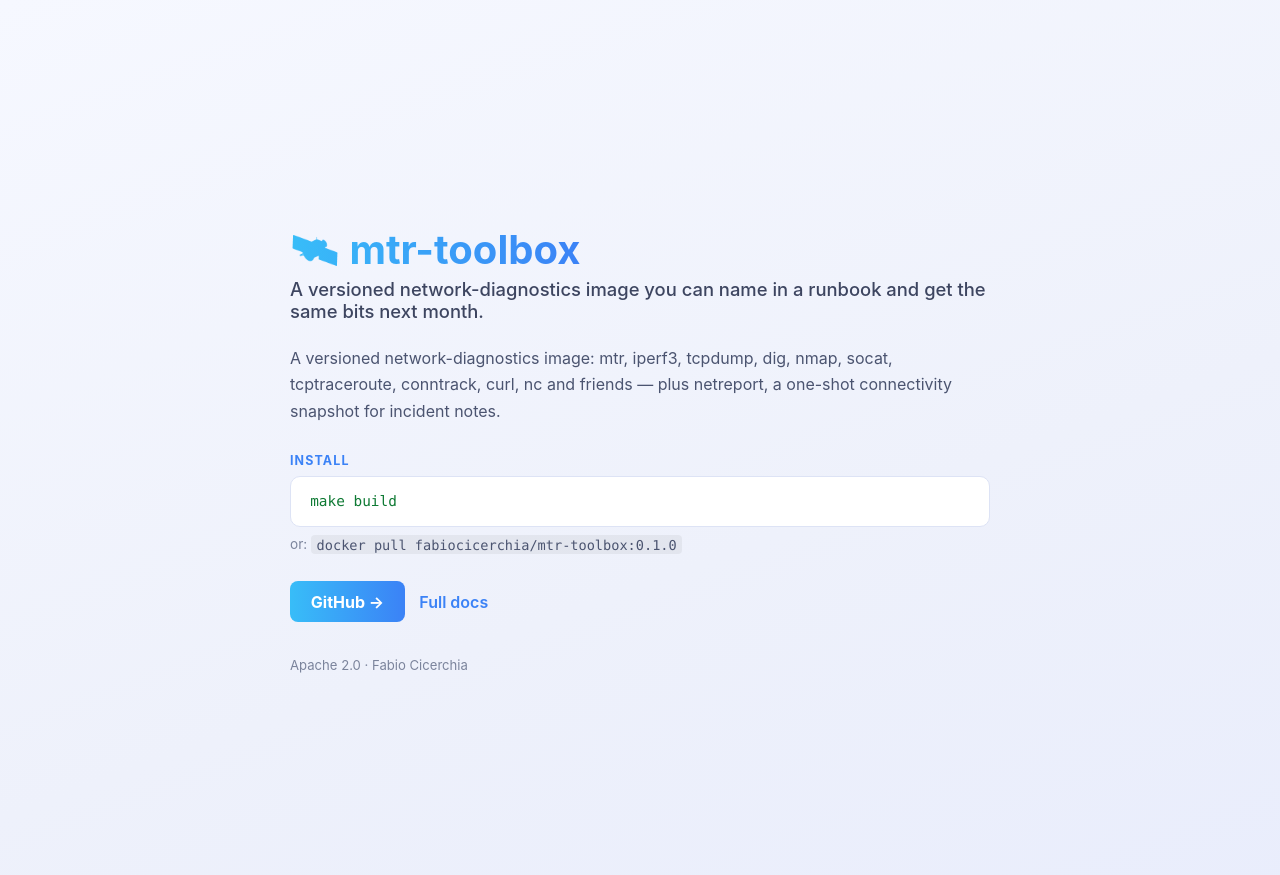
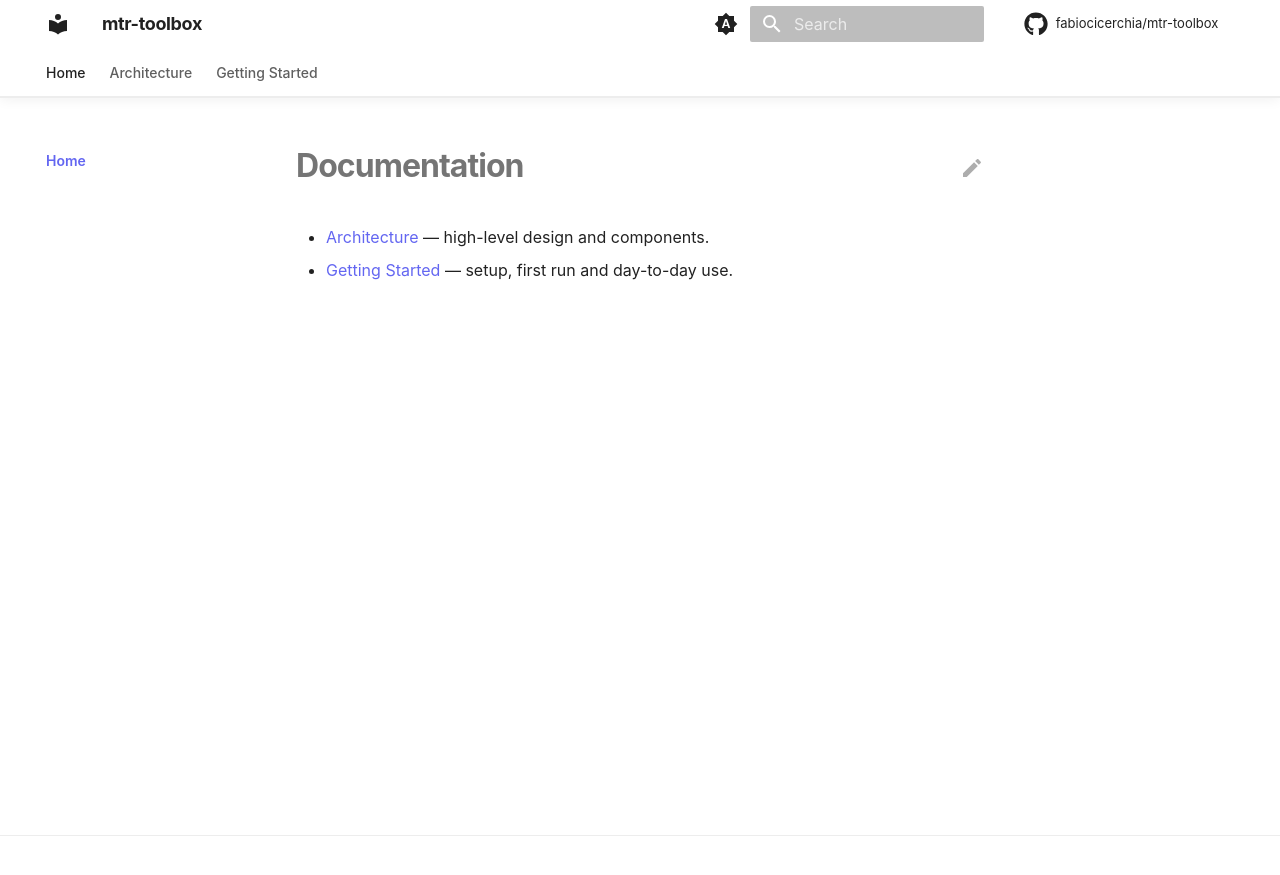
Before and after one commit to fabiocicerchia/mtr-toolbox, an MkDocs documentation site: the page built from docs/README.md, in a window 1280 px wide. Shown: the top 875 px of the page. Built offline with MkDocs 1.6.1 and Material for MkDocs 9.7.7, drawn with Linux system fonts in a browser that asks for light colours; comment, search, counter and statistics services are not loaded.

Commit message:
feat(docs): build the docs site in Actions and drop Read the Docs
This repo's mkdocs.yml has never been rendered: Pages serves main/docs as
a folder, so the site is docs/index.html plus raw markdown, and the doc
pages come back as text/markdown rather than a rendered site.

docs.yml builds it with `mkdocs build --strict` on the pinned toolchain and
deploys the artifact to Pages. The splash is copied to the artifact root,
where the repo homepage and README badges already point, and the rendered
site publishes under /docs/ — so no existing URL breaks.

mkdocs.yml takes the shared Material template but keeps this repo's own nav.
docs/requirements.txt pins the toolchain, git-revision-date-localized
included: the config loads it and the strict build aborts without it.
check-yaml skips mkdocs.yml, whose Material tags safe_load cannot parse.

Co-Authored-By: Claude Opus 5 (1M context) <noreply@anthropic.com>
Claude-Session: https://claude.ai/code/session_01F5By8zzZMak7tqZGraixSJ

```diff
--- a/.pre-commit-config.yaml
+++ b/.pre-commit-config.yaml
@@ -22,7 +22,7 @@ repos:
         # templates rather than YAML — the parser cannot read either as-is. The
         # exclude is path-relative so it catches chart/ and charts/<name>/ alike.
         args: [--allow-multiple-documents]
-        exclude: (^|/)templates/
+        exclude: (^|/)templates/|^mkdocs\.yml$
       - id: check-json
       - id: check-toml
       # Python only (types: [python]) — a no-op in a repo with no .py files, so
--- /dev/null
+++ b/docs/stylesheets/extra.css
@@ -0,0 +1,227 @@
+/*
+ * PROJECT_NAME — premium documentation theme for MkDocs Material.
+ * System typography, gradient accents, soft depth, icon-driven feature cards.
+ * Nothing here loads over the network: no CDN, no web font, no analytics.
+ *
+ * ── The one thing you change ──────────────────────────────────────────────
+ * The accent below. Pick the colour of the cluster the project belongs to so
+ * the docs, the landing page (docs/index.html) and the GitHub description read
+ * as one family — don't pick from taste. Set --accent and --accent-2 to match
+ * the pair you used in docs/index.html:
+ *
+ *   platform / Kubernetes    #38bdf8  #3b82f6   (blue)
+ *   security / supply chain  #fb923c  #ef4444   (orange-red)
+ *   CLI utilities            #22d3ee  #6366f1   (cyan-indigo)   ← default
+ *   GreenOps                 #34d399  #059669   (green)
+ */
+
+:root {
+  /* Keep --accent / --accent-2 identical to docs/index.html so the splash and
+     the docs site never drift. Roles below map them for legibility: indigo
+     carries chrome/links (contrast on white), cyan is the interactive accent;
+     the hero and buttons blend both. */
+  --accent: #22d3ee;
+  --accent-2: #6366f1;
+
+  --md-primary-fg-color: var(--accent-2);
+  --md-primary-fg-color--light: var(--accent-2);
+  --md-primary-fg-color--dark: var(--accent-2);
+  --md-accent-fg-color: var(--accent);
+
+  /* System stack — matches docs/index.html and needs no download. */
+  --md-text-font-family: -apple-system, BlinkMacSystemFont, "Segoe UI", Roboto,
+    Helvetica, Arial, sans-serif;
+  --md-code-font-family: ui-monospace, SFMono-Regular, "SF Mono", Menlo, Monaco,
+    Consolas, "Liberation Mono", monospace;
+}
+
+/* Keep the header/links legible on the custom primary in both schemes. */
+[data-md-color-primary="custom"] {
+  --md-primary-bg-color: #ffffff;
+  --md-typeset-a-color: var(--accent-2); /* indigo — readable on white */
+}
+[data-md-color-scheme="slate"] {
+  --md-typeset-a-color: var(--accent); /* cyan — readable on the dark ground */
+  --md-default-bg-color: #0b0f1a;
+  --md-default-bg-color--light: #0d1220;
+}
+[data-md-color-scheme="slate"] .md-header,
+[data-md-color-scheme="slate"] .md-tabs {
+  background-color: #0b0f1a;
+}
+
+/* === Header: translucent, blurred, hairline divider ====================== */
+
+.md-header {
+  background-color: var(--md-default-bg-color);
+  color: var(--md-default-fg-color);
+  box-shadow: none;
+  border-bottom: 1px solid var(--md-default-fg-color--lightest);
+  backdrop-filter: saturate(180%) blur(20px);
+  -webkit-backdrop-filter: saturate(180%) blur(20px);
+}
+.md-header[data-md-state="shadow"],
+.md-header--shadow {
+  box-shadow: 0 2px 12px rgba(0, 0, 0, 0.06);
+}
+.md-header__title {
+  font-weight: 700;
+  letter-spacing: -0.02em;
+}
+.md-tabs {
+  background-color: var(--md-default-bg-color);
+  color: var(--md-default-fg-color);
+  border-bottom: 1px solid var(--md-default-fg-color--lightest);
+}
+.md-tabs__link {
+  opacity: 0.72;
+  font-weight: 500;
+}
+.md-tabs__link:hover,
+.md-tabs__link--active {
+  opacity: 1;
+}
+
+/* === Typography ========================================================== */
+
+.md-typeset {
+  font-feature-settings: "kern", "liga";
+}
+.md-typeset h1 {
+  font-weight: 700;
+  letter-spacing: -0.03em;
+  line-height: 1.15;
+}
+.md-typeset h2 {
+  font-weight: 650;
+  letter-spacing: -0.02em;
+  margin-top: 2.4em;
+}
+.md-typeset h3 {
+  font-weight: 600;
+  letter-spacing: -0.01em;
+}
+
+/* Rounded, bordered code blocks — softer than the default flush edges. */
+.md-typeset pre > code,
+.md-typeset .highlight > pre {
+  border-radius: 10px;
+}
+.md-typeset .highlight {
+  border-radius: 10px;
+  border: 1px solid var(--md-default-fg-color--lightest);
+}
+
+/* Tables read as cards and scroll on narrow screens instead of clipping. */
+.md-typeset table:not([class]) {
+  border-radius: 10px;
+  border: 1px solid var(--md-default-fg-color--lightest);
+  overflow: hidden;
+  font-size: 0.78rem;
+}
+.md-typeset table:not([class]) th {
+  font-weight: 600;
+  text-transform: uppercase;
+  letter-spacing: 0.04em;
+  font-size: 0.68rem;
+}
+
+/* === Buttons ============================================================= */
+
+.md-typeset .md-button {
+  border-radius: 980px;
+  font-weight: 600;
+  padding: 0.5em 1.4em;
+  transition: transform 0.25s cubic-bezier(0.25, 0.1, 0.25, 1),
+    box-shadow 0.25s ease;
+}
+.md-typeset .md-button--primary {
+  background: linear-gradient(135deg, var(--accent), var(--accent-2));
+  border: none;
+  color: #fff;
+}
+.md-typeset .md-button:hover {
+  transform: translateY(-1px) scale(1.02);
+  box-shadow: 0 6px 24px rgba(99, 102, 241, 0.3);
+}
+
+/* === Home hero =========================================================== */
+/* Rendered from a <div class="hero"> block in docs/README.md. */
+
+.md-typeset .hero {
+  text-align: center;
+  padding: 3.5rem 1rem 1rem;
+}
+.md-typeset .hero h1 {
+  font-size: 3rem;
+  margin: 0 0 0.4rem;
+  background: linear-gradient(135deg, var(--accent), var(--accent-2));
+  -webkit-background-clip: text;
+  background-clip: text;
+  -webkit-text-fill-color: transparent;
+  color: transparent;
+}
+.md-typeset .hero .hero-tagline {
+  font-size: 1.3rem;
+  font-weight: 500;
+  color: var(--md-default-fg-color--light);
+  max-width: 42rem;
+  margin: 0 auto 1.6rem;
+  line-height: 1.4;
+}
+.md-typeset .hero .md-button + .md-button {
+  margin-left: 0.5rem;
+}
+
+/* === Feature cards ======================================================= */
+/* Material's `<div class="grid cards">` list syntax, given depth + hover. */
+
+.md-typeset .grid.cards > ul > li,
+.md-typeset .grid > .card {
+  border-radius: 16px;
+  border: 1px solid var(--md-default-fg-color--lightest);
+  padding: 1.4rem;
+  transition: transform 0.3s cubic-bezier(0.25, 0.1, 0.25, 1),
+    box-shadow 0.3s ease, border-color 0.3s ease;
+}
+.md-typeset .grid.cards > ul > li:hover,
+.md-typeset .grid > .card:hover {
+  transform: translateY(-3px);
+  border-color: color-mix(in srgb, var(--accent) 40%, transparent);
+  box-shadow: 0 10px 34px rgba(0, 0, 0, 0.08);
+}
+[data-md-color-scheme="slate"] .md-typeset .grid.cards > ul > li:hover {
+  box-shadow: 0 10px 34px rgba(0, 0, 0, 0.5);
+}
+.md-typeset .grid.cards > ul > li > hr {
+  margin: 0.8rem 0;
+}
+.md-typeset .grid.cards .twemoji,
+.md-typeset .grid.cards svg {
+  color: var(--accent);
+}
+
+/* === Sidebar / nav ======================================================= */
+
+.md-nav__title {
+  font-weight: 700;
+  letter-spacing: -0.01em;
+}
+.md-nav__link--active {
+  font-weight: 600;
+}
+
+/* === Footer ============================================================== */
+
+.md-footer-meta {
+  background-color: var(--md-default-bg-color);
+  border-top: 1px solid var(--md-default-fg-color--lightest);
+}
+.md-footer-meta .md-footer-copyright,
+.md-footer-meta .md-footer__link {
+  color: var(--md-default-fg-color--light);
+}
+
+html {
+  scroll-behavior: smooth;
+}
--- a/mkdocs.yml
+++ b/mkdocs.yml
@@ -1,23 +1,130 @@
+# mtr-toolbox docs — MkDocs Material, styled to feel like a product site
+# (premium hero, feature cards, nav tabs, dark/light, local search, edit links)
+# while staying on the portfolio's standard tooling. See docs/stylesheets/extra.css
+# for the look; the accent palette lives there and is the only thing you swap.
 site_name: mtr-toolbox
 site_description: >-
-  A versioned network-diagnostics image you can name in a runbook and get
-  the same bits next month.
+site_url: https://fabiocicerchia.github.io/mtr-toolbox/docs/
 repo_url: https://github.com/fabiocicerchia/mtr-toolbox
+repo_name: fabiocicerchia/mtr-toolbox
+edit_uri: edit/main/docs/
+copyright: Copyright &copy; 2026 Fabio Cicerchia
 docs_dir: docs
+
+# docs/index.html is the standalone GitHub Pages splash, not a docs page. Keep
+# it out of the MkDocs render so the site home (README.md) maps to index.html
+# without a collision. GitHub Pages still serves the raw file; RTD serves this.
+exclude_docs: |
+  index.html
+  requirements.txt
 
 theme:
   name: material
+  # No web fonts: these docs avoid external requests (privacy, offline docs,
+  # reproducible RTD builds). A system font stack is set in extra.css instead.
+  font: false
+  language: en
   palette:
-    - scheme: default
-      toggle: { icon: material/weather-night, name: Dark mode }
-    - scheme: slate
-      toggle: { icon: material/weather-sunny, name: Light mode }
+    # Follows the OS by default, with a manual toggle. `primary`/`accent: custom`
+    # hand the colours to extra.css so both schemes share one palette.
+    - media: "(prefers-color-scheme)"
+      primary: custom
+      accent: custom
+      toggle:
+        icon: material/brightness-auto
+        name: Switch to light mode
+    - media: "(prefers-color-scheme: light)"
+      scheme: default
+      primary: custom
+      accent: custom
+      toggle:
+        icon: material/weather-night
+        name: Switch to dark mode
+    - media: "(prefers-color-scheme: dark)"
+      scheme: slate
+      primary: custom
+      accent: custom
+      toggle:
+        icon: material/weather-sunny
+        name: Switch to system preference
+  features:
+    - navigation.tabs
+    - navigation.tabs.sticky
+    - navigation.sections
+    - navigation.top
+    - navigation.tracking
+    - navigation.indexes
+    - toc.follow
+    - search.suggest
+    - search.highlight
+    - search.share
+    - content.code.copy
+    - content.code.annotate
+    - content.action.edit
+    - content.tooltips
+  icon:
+    repo: fontawesome/brands/github
+    edit: material/pencil
 
+extra_css:
+  - stylesheets/extra.css
+
+extra:
+  # `generator: false` drops the "Made with Material for MkDocs" line; keep it
+  # if you'd rather credit the theme.
+  generator: false
+  social:
+    - icon: fontawesome/brands/github
+      link: https://github.com/fabiocicerchia/mtr-toolbox
+
+# Only the search plugin ships with MkDocs itself, so RTD needs nothing beyond
+# docs/requirements.txt. Anything else (social cards, minify, git-revision-date)
+# is a pip add — wire it into requirements.txt too or the RTD build breaks.
+plugins:
+  - search
+  - git-revision-date-localized:
+      enable_creation_date: true
+      # RTD's clone can be shallow; fall back to the build date instead of
+      # failing when a file's history isn't present.
+      fallback_to_build_date: true
+      type: date
+  # Note: Material's `social` plugin is deliberately NOT enabled — it downloads
+  # a font from fonts.google.com at build time, which breaks this repo's
+  # no-external-requests / reproducible-build stance (and every RTD build that
+  # inherits this template). Add Open Graph images by hand if you want them.
+
+markdown_extensions:
+  - abbr
+  - admonition
+  - attr_list
+  - def_list
+  - footnotes
+  - md_in_html
+  - tables
+  - toc:
+      permalink: true
+  - pymdownx.details
+  - pymdownx.superfences
+  - pymdownx.highlight:
+      anchor_linenums: true
+      line_spans: __span
+      pygments_lang_class: true
+  - pymdownx.inlinehilite
+  - pymdownx.snippets:
+      # `.` is the repo root (where mkdocs runs), so docs/changelog.md can embed
+      # the root CHANGELOG.md with `--8<-- "CHANGELOG.md"`.
+      base_path: ["."]
+      check_paths: true
+  - pymdownx.tabbed:
+      alternate_style: true
+  - pymdownx.tasklist:
+      custom_checkbox: true
+  - pymdownx.emoji:
+      emoji_index: !!python/name:material.extensions.emoji.twemoji
+      emoji_generator: !!python/name:material.extensions.emoji.to_svg
+
+# Top-level entries become tabs (theme feature navigation.tabs).
 nav:
   - Home: README.md
   - Architecture: architecture.md
   - Getting Started: getting-started.md
-
-markdown_extensions:
-  - admonition
-  - pymdownx.superfences
```
Also changed, not shown: docs/requirements.txt (added, +10 -0 lines), 1 other file.
